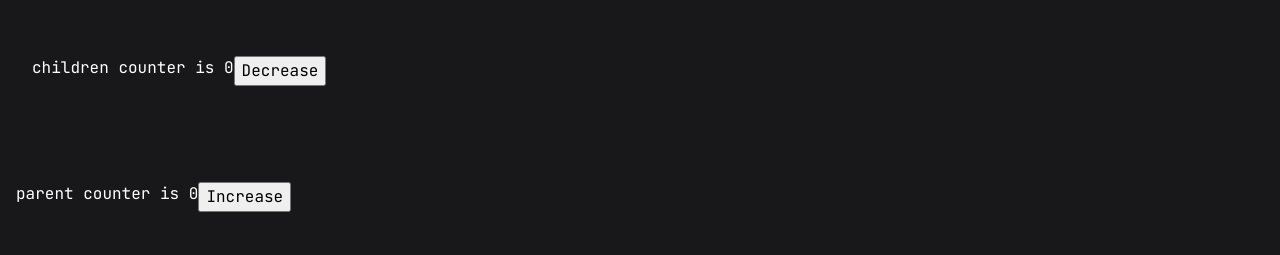
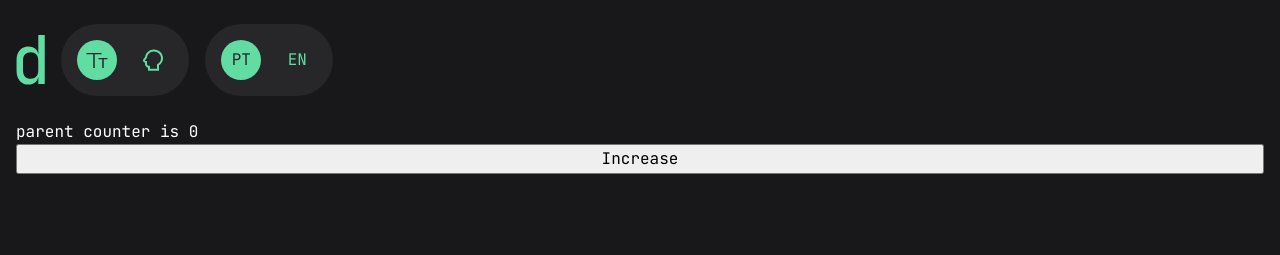
Before and after one commit to mutheusalmeida/dekoder, a website built with Vite: page index.html in a window 1280 px wide. Built offline with nearby package versions, Linux system fonts and the light colour scheme.

Commit message:
feat: add actions nav

```diff
--- a/index.html
+++ b/index.html
@@ -2,7 +2,7 @@
 <html lang="en">
   <head>
     <meta charset="UTF-8" />
-    <link rel="icon" type="image/svg+xml" href="/logo.svg" />
+    <link rel="icon" type="image/svg+xml" href="/favicon.svg" />
     <meta name="viewport" content="width=device-width, initial-scale=1.0" />
     <title>dekoder</title>
     <link rel="preconnect" href="https://fonts.googleapis.com">
--- a/package.json
+++ b/package.json
@@ -11,5 +11,6 @@
   "devDependencies": {
     "typescript": "^5.0.2",
     "vite": "^4.3.2"
-  }
+  },
+  "dependencies": {}
 }
--- /dev/null
+++ b/src/assets/logo.ts
@@ -0,0 +1,9 @@
+export const logo = (() => {
+  return (
+    `
+      <svg width="30" height="50" viewBox="0 0 30 50" fill="none" xmlns="http://www.w3.org/2000/svg" preserveAspectRatio="none">
+        <path d="M12.8225 49.58C9.11519 49.58 6.14486 48.3517 3.91152 45.895C1.67819 43.3937 0.561523 40.0213 0.561523 35.778V25.192C0.561523 20.9487 1.67819 17.5987 3.91152 15.142C6.14486 12.6407 9.11519 11.39 12.8225 11.39C15.5025 11.39 17.7135 12.0823 19.4555 13.467C21.2422 14.807 22.3589 16.6383 22.8055 18.961H22.9395L22.8055 10.586V0H29.4385V48.91H22.8725V41.942H22.8055C22.3589 44.354 21.2422 46.23 19.4555 47.57C17.7135 48.91 15.5025 49.58 12.8225 49.58ZM15.1005 43.818C17.4679 43.818 19.3439 43.081 20.7285 41.607C22.1132 40.133 22.8055 38.056 22.8055 35.376V25.594C22.8055 22.914 22.1132 20.837 20.7285 19.363C19.3439 17.889 17.4679 17.152 15.1005 17.152C12.6439 17.152 10.7009 17.889 9.27152 19.363C7.88686 20.7923 7.19452 22.847 7.19452 25.527V35.376C7.19452 38.1007 7.88686 40.2 9.27152 41.674C10.7009 43.1033 12.6439 43.818 15.1005 43.818Z" fill="#61DCA3"/>
+      </svg>
+    `
+  )
+})()
--- /dev/null
+++ b/src/assets/speech-icon.ts
@@ -0,0 +1,9 @@
+export const speechIcon = (() => {
+  return (
+    `
+      <svg width="24" height="25" viewBox="0 0 24 25" fill="none" xmlns="http://www.w3.org/2000/svg" preserveAspectRatio="none">
+        <path d="M13 1.58002C8.40004 1.58002 4.60004 4.98002 4.10004 9.48002L2.50004 11.58C2.00004 12.38 1.90004 13.38 2.30004 14.18C2.70004 14.88 3.30004 15.38 4.00004 15.48V16.58C4.00004 18.38 5.30004 19.98 7.00004 20.48V23.58H18V18.08C20.5 16.38 22 13.68 22 10.58C22 5.58002 18 1.58002 13 1.58002ZM16 16.88V21.58H9.00004V18.58H8.00004C6.90004 18.58 6.00004 17.68 6.00004 16.58V13.58H4.50004C4.10004 13.58 3.80004 13.08 4.10004 12.78L6.00004 10.28C6.20004 6.58002 9.20004 3.58002 13 3.58002C16.9 3.58002 20 6.68002 20 10.58C20 13.38 18.4 15.78 16 16.88Z" fill="#61DCA3"/>
+      </svg>
+    `
+  )
+})()
--- /dev/null
+++ b/src/assets/text-icon.ts
@@ -0,0 +1,10 @@
+export const textIcon = (() => {
+  return (
+    `
+      <svg width="24" height="25" viewBox="0 0 24 25" fill="none" xmlns="http://www.w3.org/2000/svg" preserveAspectRatio="none">
+        <path d="M17.25 20.83V11.83H13.5V10.33H22.5V11.83H18.75V20.83H17.25Z" fill="#18181B"/>
+        <path d="M8.25 20.83V6.58002H1.5V5.08002H16.5V6.58002H9.75V20.83H8.25Z" fill="#18181B"/>
+      </svg>
+    `
+  )
+})()
--- a/src/header/header.ts
+++ b/src/header/header.ts
@@ -1,38 +1,95 @@
-import { Counter } from '../main'
+import { logo } from '../assets/logo'
+import { speechIcon } from '../assets/speech-icon'
+import { textIcon } from '../assets/text-icon'
 import { Component, replaceHTML } from '../utils'
 
 import './style.css'
 
-class HeaderComponent extends Component<Counter> {
+type ModeType = 'speech' | 'text'
+type LanguageType = 'pt' | 'en'
+
+type StateType = {
+  mode: ModeType
+  language: LanguageType
+}
+
+class HeaderComponent extends Component<StateType> {
   state = {
-    counter: 0
+    mode: 'text' as ModeType,
+    language: 'pt' as LanguageType
   }
 
-  decrease () {
-    const btn = this.query('[data-js="decrease-btn"]')
+  setLanguage () {
+    const btns = this.query<NodeListOf<HTMLButtonElement>>('[data-js="language-btn"', true)
 
-    const handleBtnClick = () => {
+    const handleLanguageChange = (e: Event) => {
+      const btn = e.currentTarget as HTMLButtonElement
+
       this.setState(prev => ({
         ...prev,
-        counter: prev.counter - 1
+        language: btn.dataset.id as LanguageType
       }))
     }
 
-    this.on('click', btn, handleBtnClick)
+    this.on('click', btns, handleLanguageChange)
+  }
+
+  setMode () {
+    const btns = this.query<NodeListOf<HTMLButtonElement>>('[data-js="mode-btn"', true)
+
+    const handleModeChange = (e: Event) => {
+      const btn = e.currentTarget as HTMLButtonElement
+
+      this.setState(prev => ({
+        ...prev,
+        mode: btn.dataset.id as ModeType
+      }))
+    }
+
+    this.on('click', btns, handleModeChange)
   }
 
   render () {
-    const el = this.query('[data-js="header"]')
+    const el = this.query<Element>('[data-js="header"]')
 
     replaceHTML(el, `
-      <div class="container">
-        children counter is ${this.state.counter}
+      <h1 class="header__logo" title="dekoder">
+        <a href="/">
+          ${logo}
+        </a>
+      </h1>
 
-        <button data-js="decrease-btn">Decrease</button>
-      </div>
+      <nav class="header__nav">
+        <ul class="actions">
+          <li class="actions__item">
+            <div class="modes">
+              <button data-js="mode-btn" data-id="text" class="modes__item ${this.state.mode === 'text' ? 'active-mode' : ''}">
+                ${textIcon}
+              </button>
+
+              <button data-js="mode-btn" data-id="speech" class="modes__item ${this.state.mode === 'speech' ? 'active-mode' : ''}">
+                ${speechIcon}
+              </button>
+            </div>
+          </li>
+
+          <li class="actions__item">
+            <div class="language">
+              <button data-js="language-btn" data-id="pt" class="language__item ${this.state.language === 'pt' ? 'active-language' : ''}">
+                PT
+              </button>
+
+              <button data-js="language-btn" data-id="en" class="language__item ${this.state.language === 'en' ? 'active-language' : ''}">
+                EN
+              </button>
+            </div>
+          </li>
+        </ul>
+      </nav>
     `)
 
-    this.decrease()
+    this.setMode()
+    this.setLanguage()
   }
 }
 export const Header = new HeaderComponent()
--- a/src/header/style.css
+++ b/src/header/style.css
@@ -1,4 +1,80 @@
 .header {
   display: flex;
-  padding: 16px;
+  align-items: center;
+  padding: 1.5em 0;
 }
+
+.header__logo {
+  font-size: var(--font-size-16);
+}
+
+.header__logo svg {
+  min-width: 1.805em;
+  min-height: 3.0987em;
+}
+
+.header__nav {
+  width: 100%;
+}
+
+.actions {
+  display: flex;
+  gap: 1em;
+  padding: 0 1em;
+}
+
+.actions__item {
+  list-style: none;
+}
+
+.modes,
+.language {
+  display: flex;
+  padding: 1em;
+  background-color: var(--secondary-dark);
+  border-radius: 6.25em;
+  gap: 1em;
+}
+
+.modes__item,
+.language__item {
+  display: flex;
+  background-color: transparent;
+  border: none;
+  cursor: pointer;
+  padding: 0.5em;
+  border-radius: 6.25em;
+  align-items: center;
+  justify-content: center;
+}
+
+.language__item {
+  color: var(--green);
+  width: 2.5em;
+  height: 2.5em;
+  line-height: 2.5em;
+  padding: 0;
+}
+
+.modes__item > svg {
+  min-width: 1.5em;
+  width: 1.5em;
+  height: 1.5em;
+}
+
+.modes__item > svg path {
+  fill: var(--green);
+}
+
+.active-mode,
+.active-language {
+  background-color: var(--green);
+}
+
+.active-language {
+  color: var(--secondary-dark);
+}
+
+.active-mode > svg path {
+  fill: var(--secondary-dark)
+}
--- a/src/main.ts
+++ b/src/main.ts
@@ -4,7 +4,7 @@ import { Header } from './header/header'
 import './reset.css'
 import './style.css'
 
-export type Counter = { counter: number }
+type Counter = { counter: number }
 
 class AppComponent extends Component<Counter> {
   state = {
@@ -12,7 +12,7 @@ class AppComponent extends Component<Counter> {
   }
 
   increase () {
-    const btn = this.query('[data-js="increase-btn"]')
+    const btn = this.query<HTMLButtonElement>('[data-js="increase-btn"]')
 
     const handleBtnClick = () => {
       this.setState(prev => ({
@@ -28,9 +28,9 @@ class AppComponent extends Component<Counter> {
     const root = this.query<HTMLDivElement>('[data-js="root"]')
 
     replaceHTML(root, `
-      <header class="header" data-js="header"></header>
+      <div class="container">
+        <header class="header" data-js="header"></header>
 
-      <div class="container">
         parent counter is ${this.state.counter}
 
         <button data-js="increase-btn">Increase</button>
--- a/src/style.css
+++ b/src/style.css
@@ -19,5 +19,6 @@
 
 .container {
   display: flex;
-  padding: 40px 16px;
+  flex-direction: column;
+  padding: 0 1em;
 }
--- a/src/utils.ts
+++ b/src/utils.ts
@@ -12,13 +12,23 @@ export class Component<T> extends EventTarget {
     this.dispatchEvent(new CustomEvent('rerender'))
   }
 
-  on(event: string, el: any, callback: () => void) {
-    el.addEventListener(event, callback)
+  on<T extends Element>(event: string, el: NodeListOf<T> | T, callback: (e: Event) => void) {
+    if ('forEach' in el) {
+      el.forEach(item => item.addEventListener(event, callback))
+    } else {
+      el.addEventListener(event, callback)
+    }
   }
 
-  query<T extends Element>(selector: string) {
-    const el = document.querySelector<T>(selector)!
+  query<T>(selector: string, nodeList?: boolean) {
+    if (nodeList) {
+      const elements = document.querySelectorAll(selector)!
 
-    return el
+      return elements as T
+    }
+
+    const el = document.querySelector(selector)!
+
+    return el as T
   }
 }
```
Also changed, not shown: public/favicon.svg (renamed from public/logo.svg).
